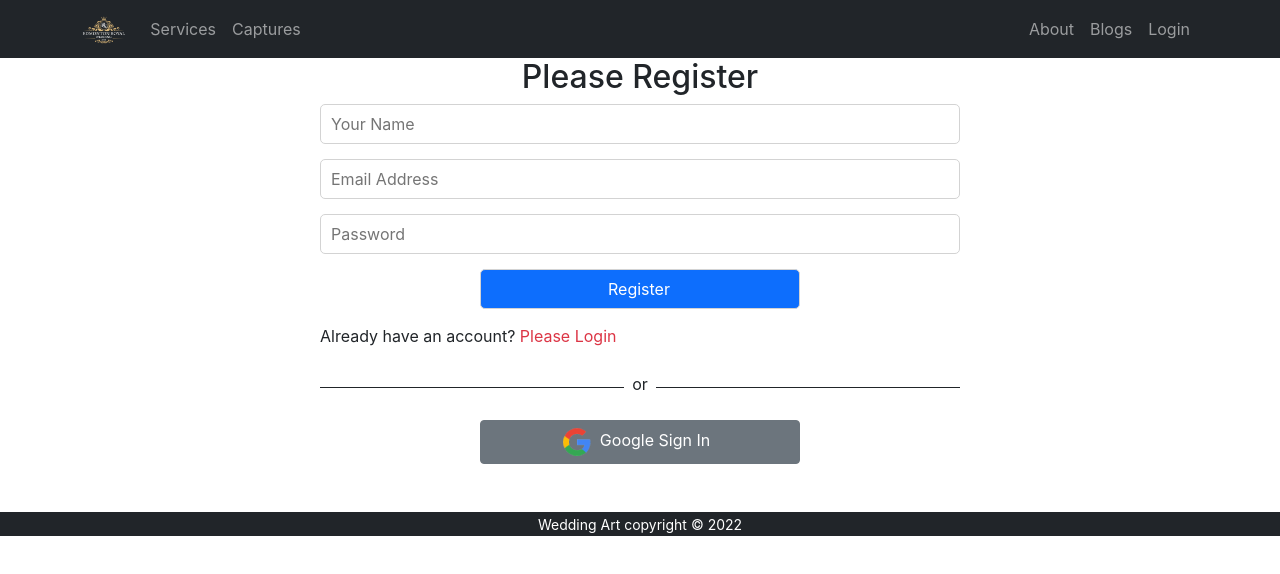
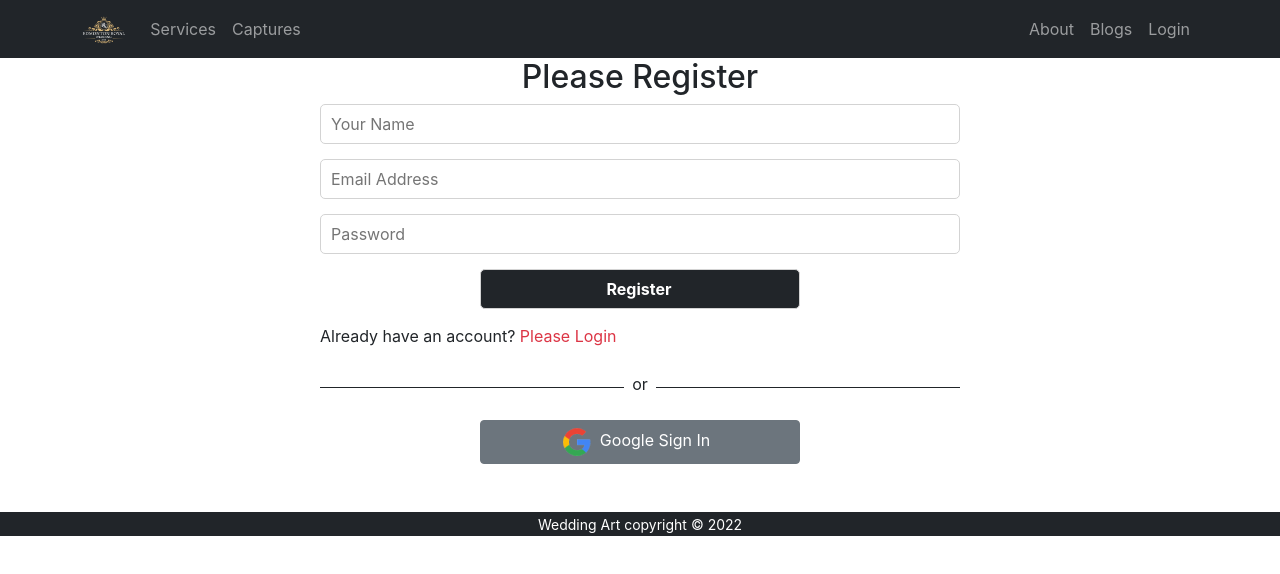
Before and after one commit to tanimtonni12/independent_service_provider, a React (Create React App) app: page /register in a window 1280 px wide. Shown: the top 574 px of the page. Built offline with nearby package versions, Linux system fonts and the light colour scheme; no server answers.

Commit message:
register updated

```diff
--- a/src/Pages/Login/Register/Register.js
+++ b/src/Pages/Login/Register/Register.js
@@ -56,7 +56,7 @@ const Register = () => {
 
                 <input
 
-                    className='w-50 mx-auto btn btn-primary mt-2'
+                    className='w-50 mx-auto btn btn-dark fw-bold mt-2'
                     type="submit"
                     value="Register" />
             </form>
```
